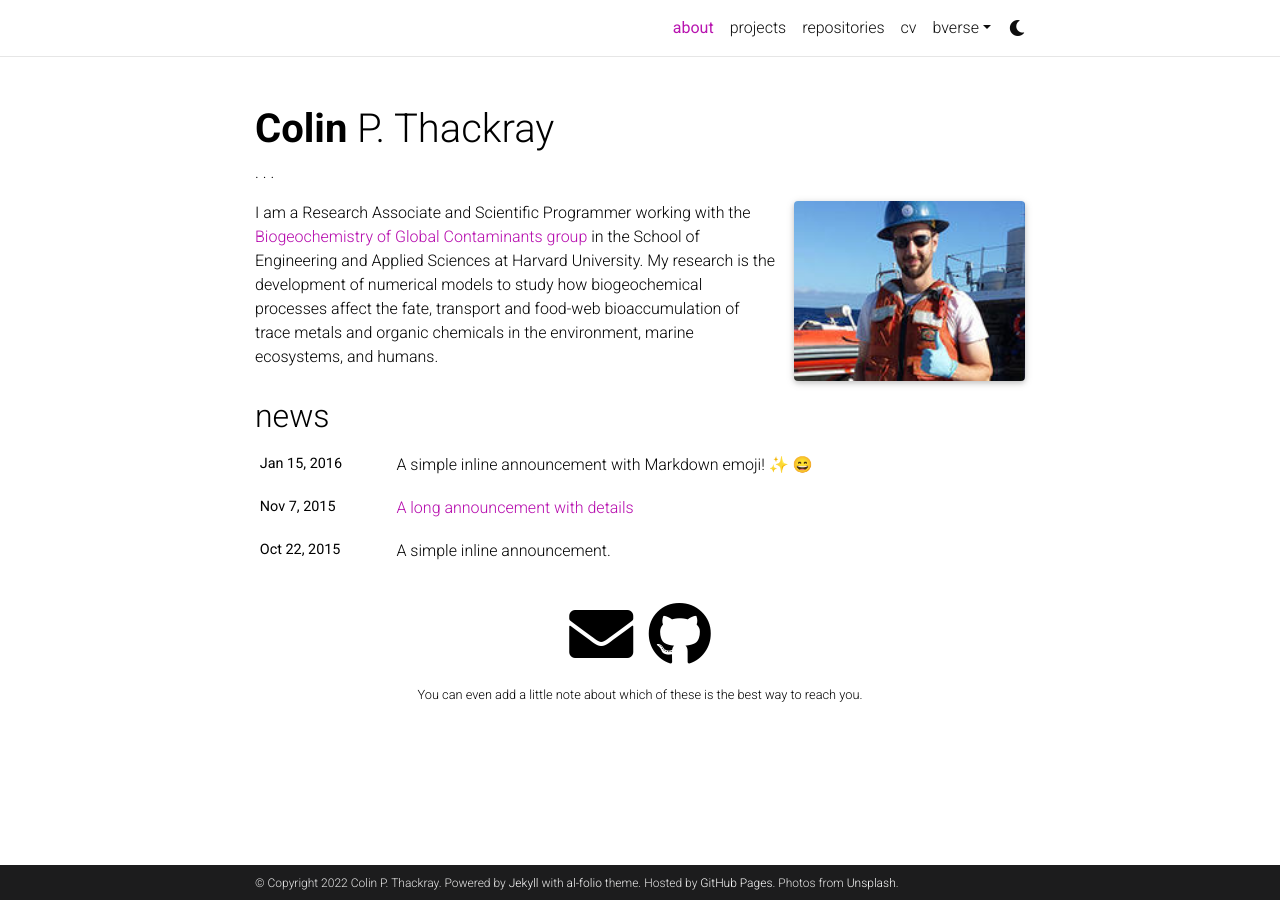
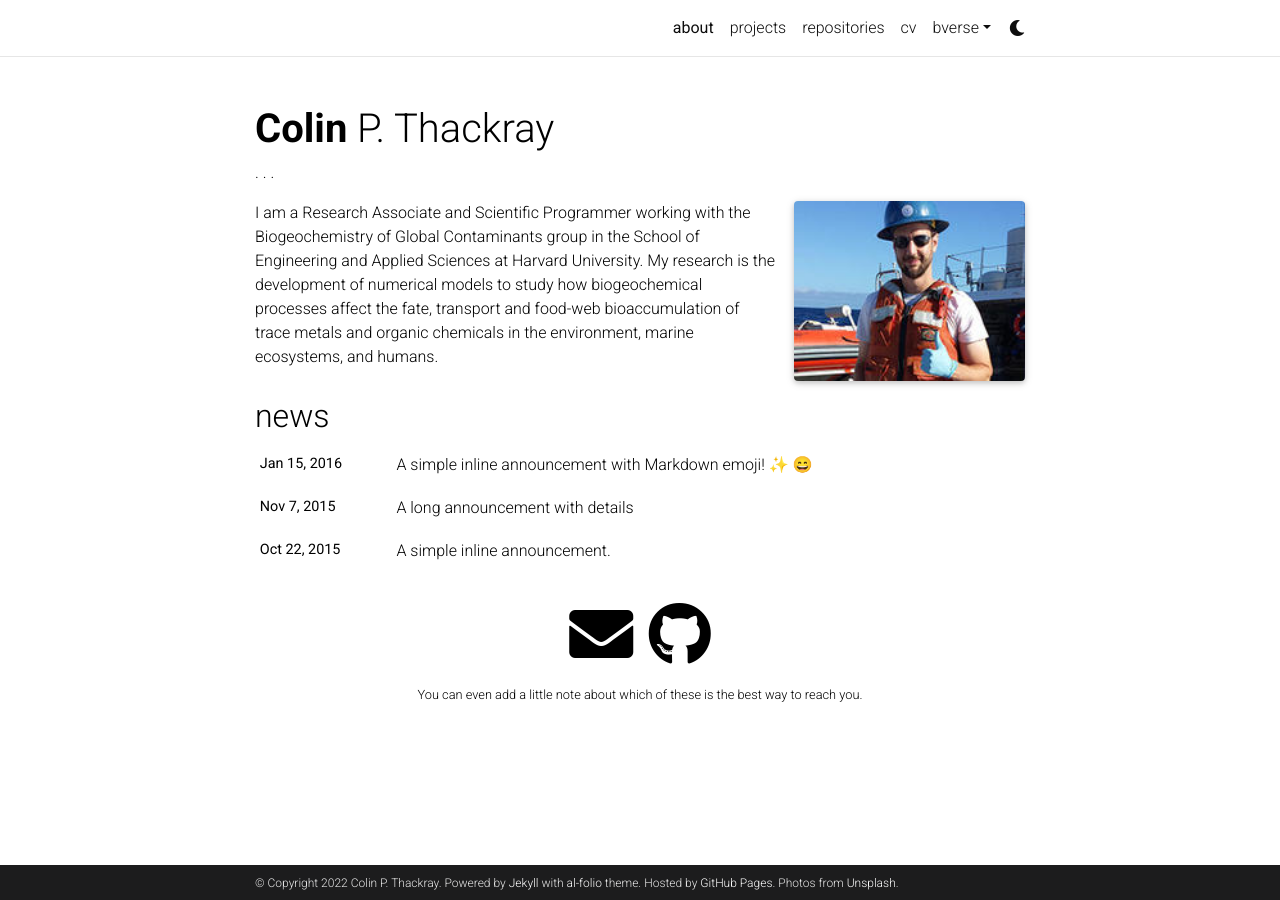
Before and after one commit to cpthackray/cpthackray.github.io, a Jekyll site: the page built from _pages/about.md, in a window 1280 px wide. Built offline with Jekyll 4.4.1, drawn with Linux system fonts in a browser that asks for light colours; full-size pictures stand in for the smaller copies a plugin makes; emoji names are drawn with the system emoji font; comment, search, counter and statistics services are not loaded; a style sheet for code colours, icons or effects is not loaded.

Commit message:
theme color

```diff
--- a/_sass/_themes.scss
+++ b/_sass/_themes.scss
@@ -7,8 +7,8 @@
   --global-code-bg-color: #{$code-bg-color-light};
   --global-text-color: #{$black-color};
   --global-text-color-light: #{$grey-color};
-  --global-theme-color: #{$purple-color};
-  --global-hover-color: #{$purple-color};
+  --global-theme-color: #{$black-color};
+  --global-hover-color: #{$black-color};
   --global-footer-bg-color: #{$grey-color-dark};
   --global-footer-text-color: #{$grey-color-light};
   --global-footer-link-color: #{$white-color};
```
